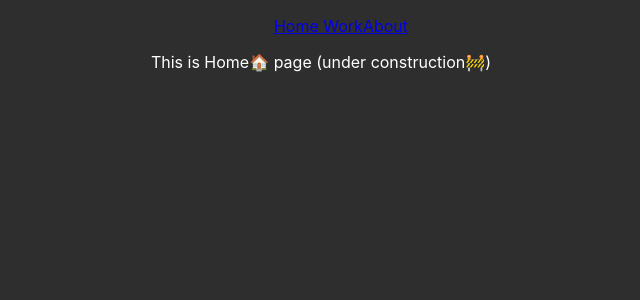
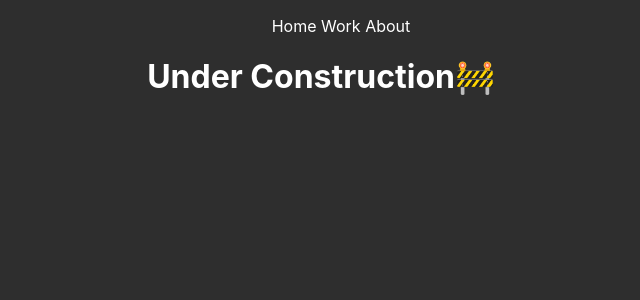
Before and after one commit to rewardkhe/cra, a React (Create React App) app: page / in a window 1280 px wide. Shown: the top 300 px of the page, without its empty margins (319-959 px from the left). Built offline with nearby package versions, Linux system fonts and the light colour scheme.

Commit message:
proper-build😛

```diff
--- a/src/App.js
+++ b/src/App.js
@@ -12,7 +12,7 @@ function App() {
     <nav>
         <ul>
           <Link to = "/">Home </Link>
-          <Link to = "/work">Work</Link>
+          <Link to = "/work">Work </Link>
            <Link to = "/about">About </Link>
         </ul>
       </nav>
--- a/src/Pages/Home.js
+++ b/src/Pages/Home.js
@@ -1,2 +1,3 @@
-export function Home(){
-    return <p> This is Home🏠 page (under construction🚧)</p>}
+export function Home() {
+  return <h1> Under Construction🚧 </h1>;
+}
--- a/src/Pages/NotFound.js
+++ b/src/Pages/NotFound.js
@@ -1,3 +1,3 @@
-export function NotFound(){
-    return <h1> Page not found</h1>
-    }
+export function NotFound() {
+  return <h1> Page not found</h1>;
+}
--- a/src/index.css
+++ b/src/index.css
@@ -11,6 +11,14 @@ body {
 
 }
 
+a {
+  color: rgb(255, 255, 255);
+  text-decoration: none; /* no underline */
+}
+a:hover {
+  background-color: rgb(70, 115, 75);
+}
+
 code {
   font-family: source-code-pro, Menlo, Monaco, Consolas, 'Courier New',
     monospace;
```
Also changed, not shown: 1 other file (tests, documents, lock files or other folders).
